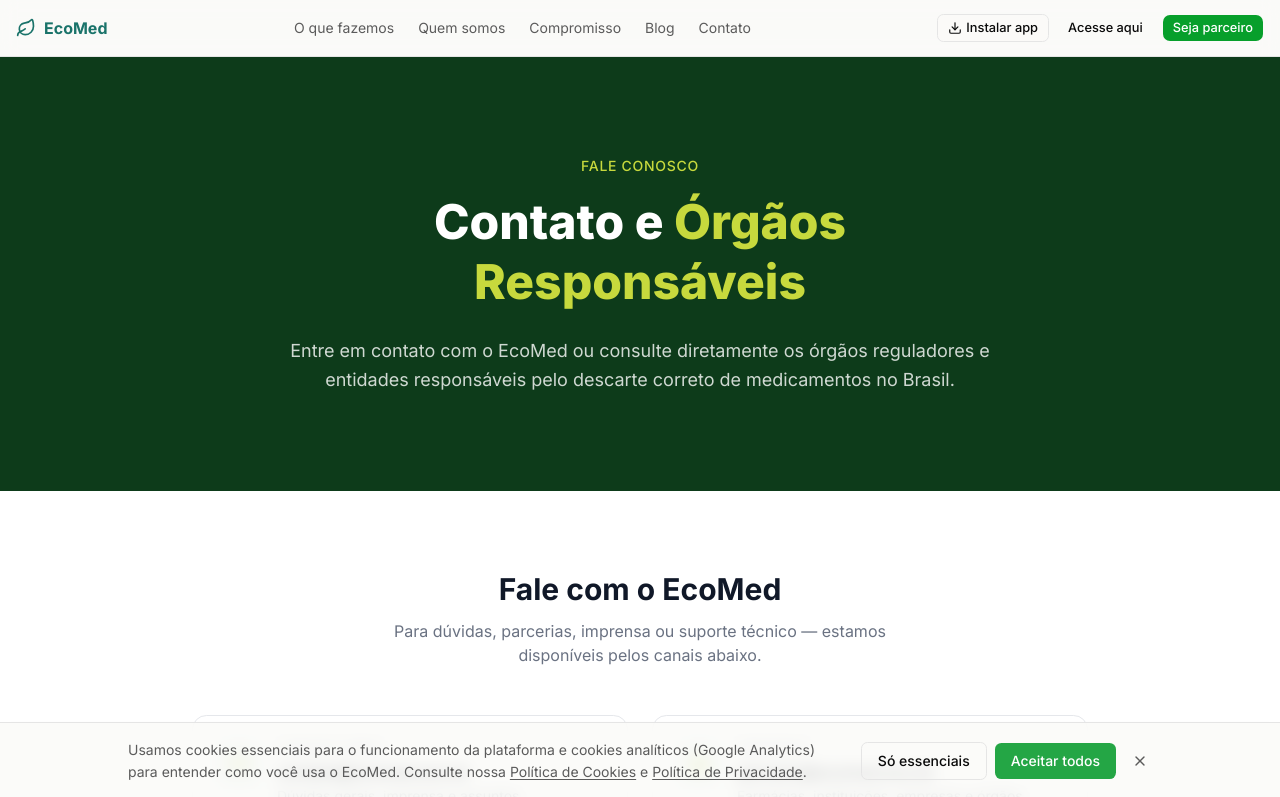
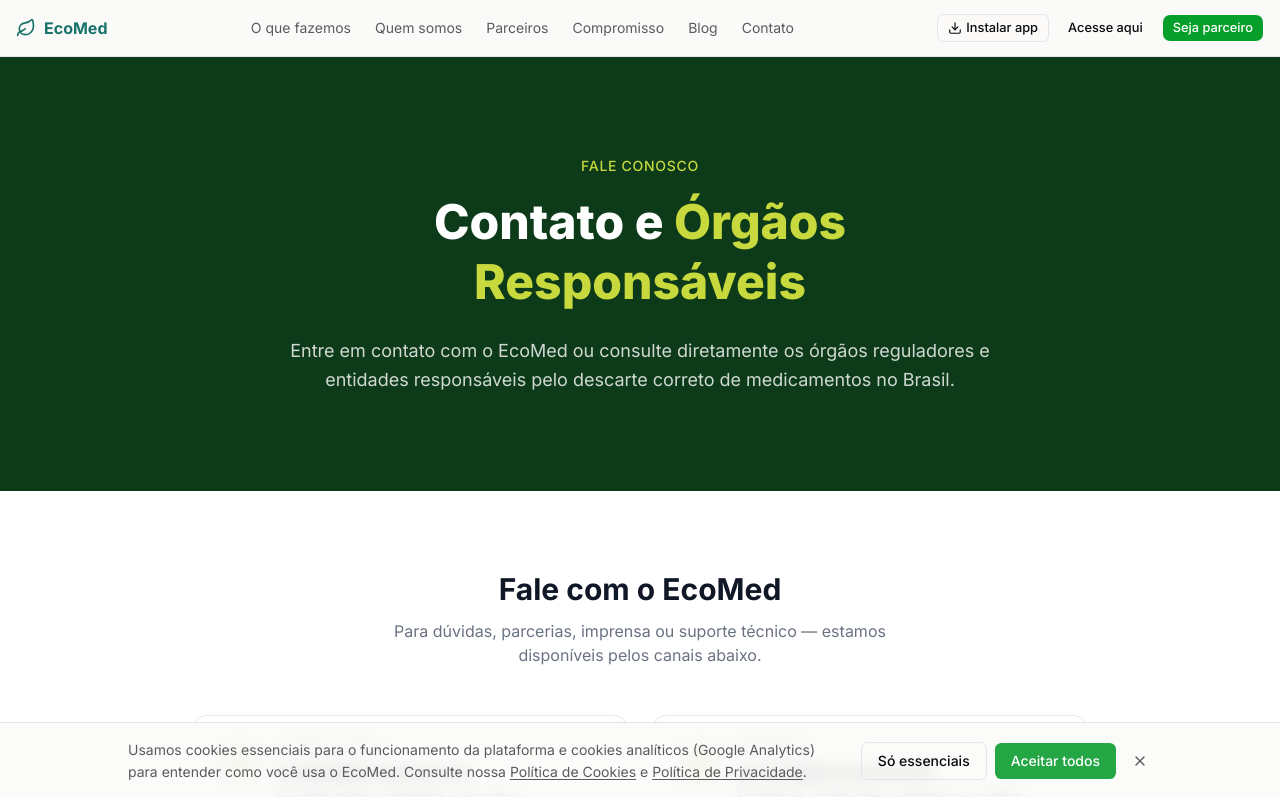
Before and after one commit to ivonsmatos/ecomed, a Next.js app: page /contato in a window 1280 px wide. Shown: the top 797 px of the page. Built offline with nearby package versions, Linux system fonts and the light colour scheme; no server answers.

Commit message:
feat: add parceiros navigation links to Header and Footer

```diff
--- a/src/components/layout/Footer.tsx
+++ b/src/components/layout/Footer.tsx
@@ -157,6 +157,7 @@
             <h4 className="font-sans text-2xl text-white font-semibold mb-[30px]">Parceiro</h4>
             <ul>
               {[
+                { label: "Programa de Parcerias", href: "/parceiros" },
                 { label: "Cadastre seu ponto", href: "/cadastrar" },
                 { label: "Dashboard", href: "/parceiro/dashboard" },
                 { label: "Estatísticas", href: "/parceiro/estatisticas" },
--- a/src/components/layout/Header.tsx
+++ b/src/components/layout/Header.tsx
@@ -36,6 +36,12 @@
             className="text-muted-foreground transition-colors hover:text-foreground"
           >
             Quem somos
+          </Link>
+          <Link
+            href="/parceiros"
+            className="text-muted-foreground transition-colors hover:text-foreground"
+          >
+            Parceiros
           </Link>
           <Link
             href="/compromisso"
```
Also changed, not shown: 1 other file (tests, documents, lock files or other folders).
